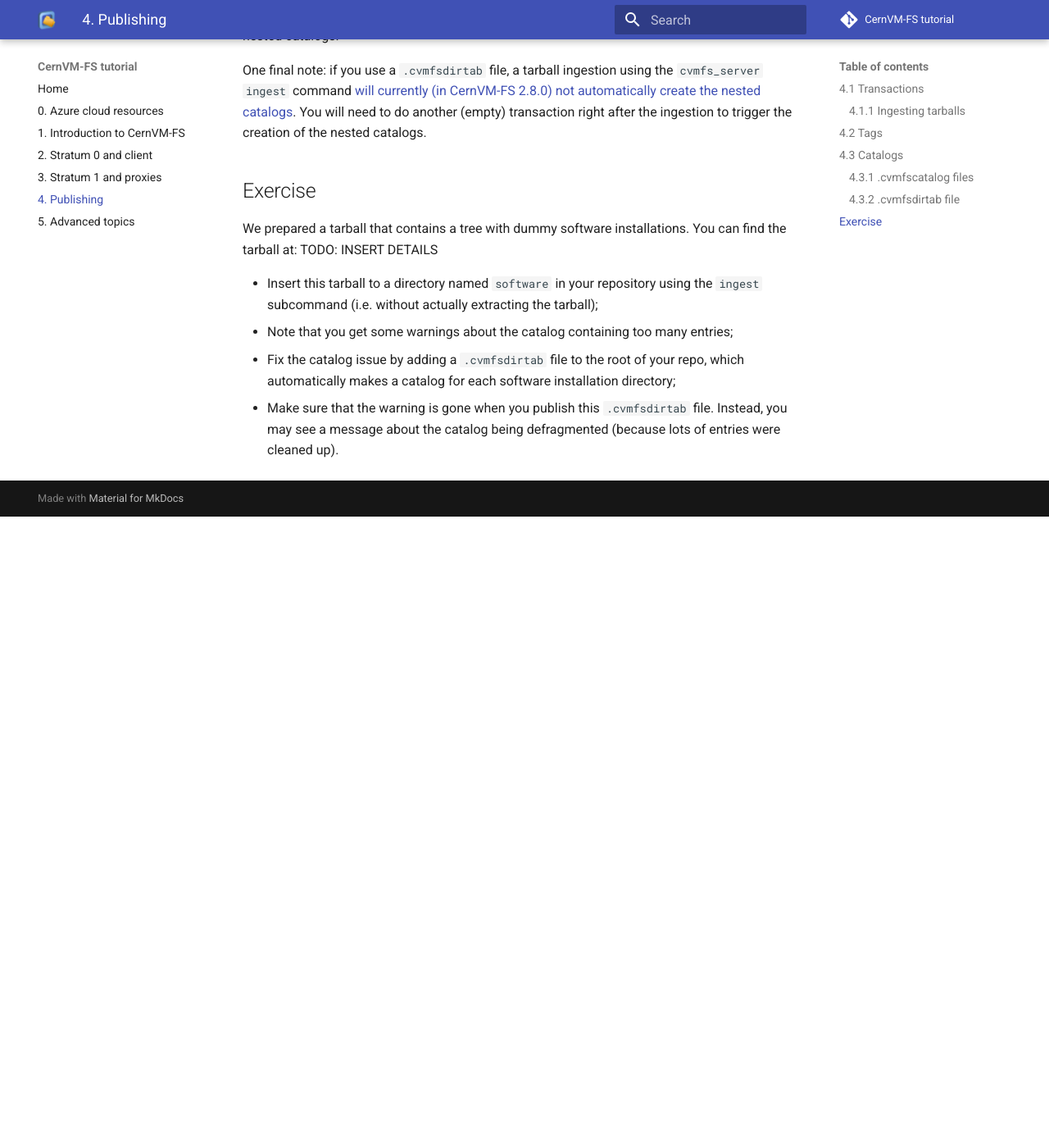
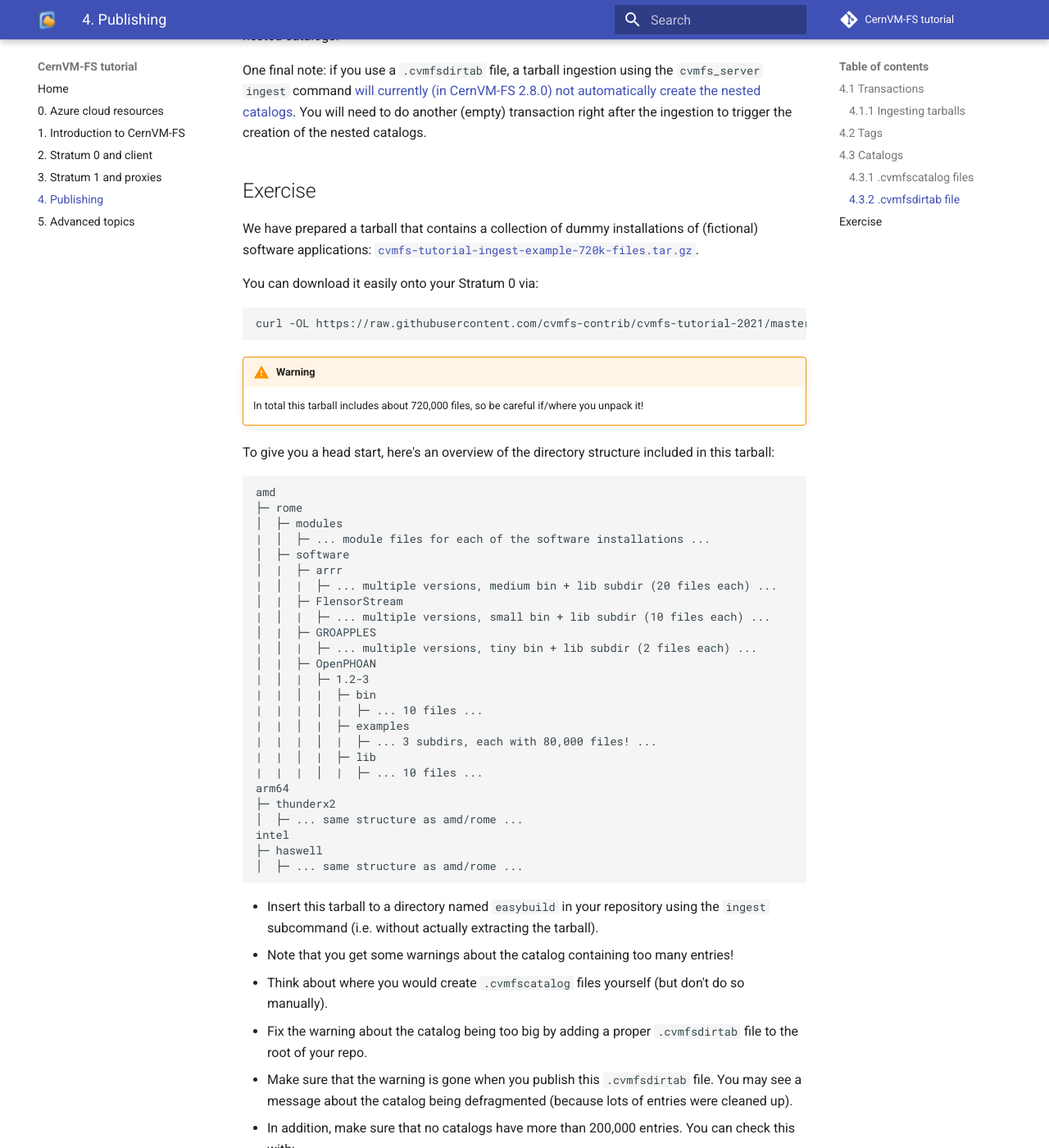
Before and after one commit to cvmfs-contrib/cvmfs-tutorial-2021, an MkDocs documentation site: the page built from docs/04_publishing.md, in a window 1280 px wide and 1400 px high, scrolled down 3785 px. Shown: the whole window at 82% size. Built offline with MkDocs 1.6.1 and Material for MkDocs 9.7.7, drawn with Linux system fonts in a browser that asks for light colours; comment, search, counter and statistics services are not loaded; before the commit the page ends 4415 px from its top, so only the background shows below that; some of the changed text lies outside the part shown.

Commit message:
update ingest exercise

````diff
--- a/docs/04_publishing.md
+++ b/docs/04_publishing.md
@@ -145,10 +145,81 @@
 
 
 ## Exercise
-We prepared a tarball that contains a tree with dummy software installations. You can find the tarball at:
-TODO: INSERT DETAILS
 
-- Insert this tarball to a directory named `software` in your repository using the `ingest` subcommand (i.e. without actually extracting the tarball);
-- Note that you get some warnings about the catalog containing too many entries;
-- Fix the catalog issue by adding a `.cvmfsdirtab` file to the root of your repo, which automatically makes a catalog for each software installation directory;
-- Make sure that the warning is gone when you publish this `.cvmfsdirtab` file. Instead, you may see a message about the catalog being defragmented (because lots of entries were cleaned up).
+We have prepared a tarball that contains a collection of dummy installations of
+(fictional) software applications: [`cvmfs-tutorial-ingest-example-720k-files.tar.gz`](https://raw.githubusercontent.com/cvmfs-contrib/cvmfs-tutorial-2021/master/cvmfs-tutorial-ingest-example-720k-files.tar.gz).
+
+You can download it easily onto your Stratum 0 via:
+
+```bash
+curl -OL https://raw.githubusercontent.com/cvmfs-contrib/cvmfs-tutorial-2021/master/cvmfs-tutorial-ingest-example-720k-files.tar.gz
+```
+
+!!! warning
+    In total this tarball includes about 720,000 files, so be careful if/where you unpack it!
+
+To give you a head start, here's an overview of the directory structure included in this tarball:
+
+```
+amd
+├─ rome
+│  ├─ modules
+|  │  ├─ ... module files for each of the software installations ...
+│  ├─ software
+│  |  ├─ arrr
+|  │  |  ├─ ... multiple versions, medium bin + lib subdir (20 files each) ...
+│  |  ├─ FlensorStream
+|  │  |  ├─ ... multiple versions, small bin + lib subdir (10 files each) ...
+│  |  ├─ GROAPPLES
+|  │  |  ├─ ... multiple versions, tiny bin + lib subdir (2 files each) ...
+│  |  ├─ OpenPHOAN
+|  │  |  ├─ 1.2-3
+|  |  │  |  ├─ bin
+|  |  |  │  |  ├─ ... 10 files ...
+|  |  │  |  ├─ examples
+|  |  |  │  |  ├─ ... 3 subdirs, each with 80,000 files! ...
+|  |  │  |  ├─ lib
+|  |  |  │  |  ├─ ... 10 files ...
+arm64
+├─ thunderx2
+│  ├─ ... same structure as amd/rome ...
+intel
+├─ haswell
+│  ├─ ... same structure as amd/rome ...
+```
+
+- Insert this tarball to a directory named `easybuild` in your repository using the `ingest` subcommand (i.e. without actually extracting the tarball).
+- Note that you get some warnings about the catalog containing too many entries!
+- Think about where you would create `.cvmfscatalog` files yourself (but don't do so manually).
+- Fix the warning about the catalog being too big by adding a proper `.cvmfsdirtab` file to the root of your repo.
+- Make sure that the warning is gone when you publish this `.cvmfsdirtab` file.
+  You may see a message about the catalog being defragmented (because lots of entries were cleaned up).
+- In addition, make sure that no catalogs have more than 200,000 entries.
+  You can check this with:
+  ```bash
+  cvmfs_server list-catalogs -e
+  ```
+- Check if the mental exercise you did before adding the `.cvmfsdirtab` was correct,
+  by inspecting where the `.cvmfscatalog` files were created. Pro tip:
+  ```bash
+  find /cvmfs/repo.organization.tld -name .cvmfscatalog
+  ```
+
+
+
+??? success "(click to show solution for the `.cvmfsdirtab` - no peeking!)"
+    ```
+    # For each microarchitecture subdirectory (/easybuild/*/*), create a nested catalog for:
+
+    # the modules dir;
+    /easybuild/*/*/modules
+
+    # the software dir;
+    /easybuild/*/*/software
+
+    # each version of each application;
+    /easybuild/*/*/software/*/*
+
+    # each example subdirectory of each OpenPHOAN installation;
+    /easybuild/*/*/software/OpenPHOAN/*/examples/*
+    ```
````
